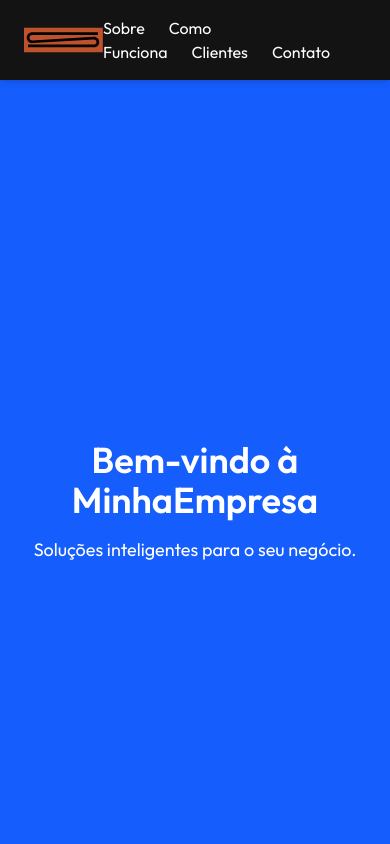
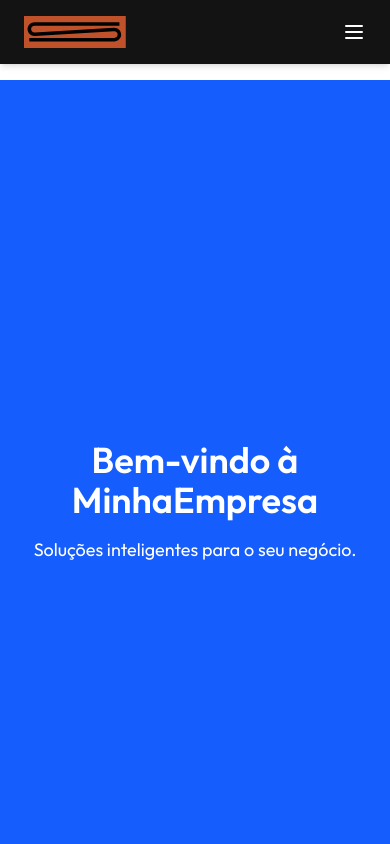
Before and after one commit to AllanMicuanski/PEX, a React (Vite) app: page / in a window 390 px wide. Shown: the top 844 px of the page. Built offline with nearby package versions, Linux system fonts and the light colour scheme.

Commit message:
add responsive

```diff
--- a/src/components/Header.jsx
+++ b/src/components/Header.jsx
@@ -1,7 +1,11 @@
+import { useState } from 'react';
+
 function Header() {
+  const [isMobileMenuOpen, setIsMobileMenuOpen] = useState(false);
+
   return (
     <header className="bg-[#131313] shadow-md fixed top-0 left-0 w-full z-50">
-      <div className="container mx-auto px-6 py-4 flex justify-between items-center">
+      <div className="container mx-auto px-6 py-4 flex justify-between items-center max-w-screen-lg">
         {/* Logo */}
         <div className="flex items-center space-x-2">
           <img
@@ -11,21 +15,73 @@ function Header() {
           />
         </div>
 
-        {/* Navegação */}
-        <nav className="space-x-6 text-white font-medium">
-          <a href="#sobre" className=" hover:text-[#BF512B]">
+        {/* Menu Desktop */}
+        <nav className="hidden lg:flex space-x-6 text-white font-medium text-right">
+          <a href="#sobre" className="hover:text-[#BF512B]">
             Sobre
           </a>
-          <a href="#funciona" className=" hover:text-[#BF512B]">
+          <a href="#funciona" className="hover:text-[#BF512B]">
             Como Funciona
           </a>
-          <a href="#clientes" className=" hover:text-[#BF512B]">
+          <a href="#clientes" className="hover:text-[#BF512B]">
             Clientes
           </a>
-          <a href="#contato" className=" hover:text-[#BF512B]">
+          <a href="#contato" className="hover:text-[#BF512B]">
             Contato
           </a>
         </nav>
+
+        {/* Menu Mobile Button (Hamburguer) */}
+        <div className="lg:hidden flex items-center">
+          <button
+            onClick={() => setIsMobileMenuOpen(!isMobileMenuOpen)}
+            className="text-white"
+          >
+            <svg
+              xmlns="http://www.w3.org/2000/svg"
+              fill="none"
+              viewBox="0 0 24 24"
+              stroke="currentColor"
+              className="w-6 h-6"
+            >
+              <path
+                stroke-linecap="round"
+                stroke-linejoin="round"
+                stroke-width="2"
+                d="M4 6h16M4 12h16M4 18h16"
+              />
+            </svg>
+          </button>
+        </div>
+      </div>
+
+      {/* Menu Mobile (Aparece quando o botão de hamburguer é clicado) */}
+      <div
+        className={`lg:hidden ${
+          isMobileMenuOpen ? 'block' : 'hidden'
+        } bg-[#131313] text-white py-4 px-6  `}
+      >
+        <a href="#sobre" className="block py-2 text-right hover:text-[#BF512B]">
+          Sobre
+        </a>
+        <a
+          href="#funciona"
+          className="block py-2 text-right hover:text-[#BF512B]"
+        >
+          Como Funciona
+        </a>
+        <a
+          href="#clientes"
+          className="block py-2 text-right hover:text-[#BF512B]"
+        >
+          Clientes
+        </a>
+        <a
+          href="#contato"
+          className="block py-2 text-right hover:text-[#BF512B]"
+        >
+          Contato
+        </a>
       </div>
     </header>
   );
```
